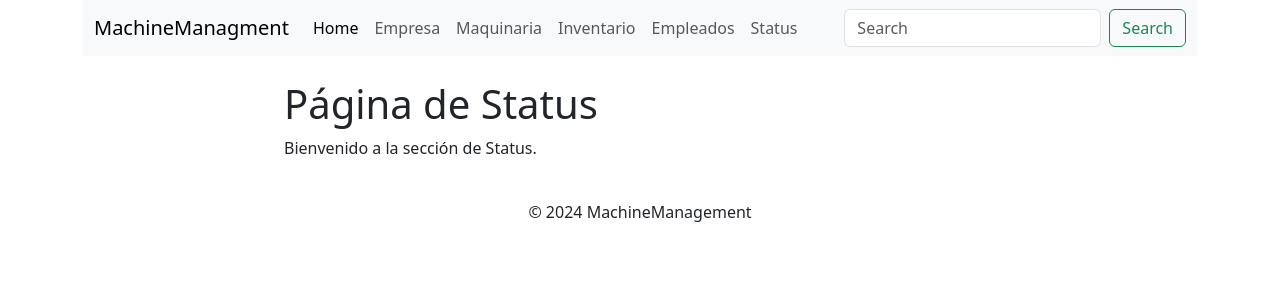
After one commit to AAngel777/MachineManagement, a Django app: page /status/ in a window 1280 px wide. The commit adds this page. Shown: the top 300 px of the page. Run offline with Django 5.2, Linux system fonts and the light colour scheme; some libraries are stand-ins or nearby versions.

Commit message:
Primer commit

```diff
--- a/machinemanagment/machinemanagment/urls.py
+++ b/machinemanagment/machinemanagment/urls.py
@@ -16,8 +16,17 @@ Including another URLconf
 """
 from django.contrib import admin
 from django.urls import path,include
+from . import views
+from machinemanagment import views
 
 urlpatterns = [
     path('admin/', admin.site.urls),
     path('', include("home.urls")),
+    path('maquinaria/', views.maquinaria, name='maquinaria'),  # Ruta para la página de maquinaria
+    path('inventario/', views.inventario, name='inventario'),  # Ruta para la página de inventario
+    path('status/', views.status, name='status'),  # Ruta para la página de inventario
+    path('empresa/', views.empresa, name='empresa'),  # Ruta para la página de inventario
+    path('empleados/', views.empleados, name='empleados'),  # Ruta para la página de inventario
+    path('home/', views.home, name='home'),  # Ruta para la página de inventario
+
 ]
--- /dev/null
+++ b/machinemanagment/machinemanagment/views.py
@@ -0,0 +1,20 @@
+# views.py
+from django.shortcuts import render
+
+def maquinaria(request):
+    return render(request, 'maquinaria/maquinaria.html')  # Renderiza la plantilla maquinaria.html
+
+def inventario(request):
+    return render(request, 'inventario/inventario.html')
+
+def status(request):
+    return render(request, 'status/status.html')
+
+def empleados(request):
+    return render(request, 'empleados/empleados.html')
+
+def empresa(request):
+    return render(request, 'empresa/empresa.html')
+
+def home(request):
+    return render(request, 'home/index.html')
--- /dev/null
+++ b/machinemanagment/templates/Status/status.html
@@ -0,0 +1,9 @@
+<!-- maquinaria.html -->
+{% extends 'base/base.html' %}
+
+{% block content %}
+  <div class="container">
+    <h1>Página de Status</h1>
+    <p>Bienvenido a la sección de Status.</p>
+  </div>
+{% endblock %}
--- a/machinemanagment/templates/base/base.html
+++ b/machinemanagment/templates/base/base.html
@@ -4,12 +4,15 @@
   <head>
     <meta charset="utf-8">
     <meta name="viewport" content="width=device-width, initial-scale=1">
-    <title>{% block title %}{% endblock title %}</title>
-    <link href="{% static 'css/bootstrap.min.css' %}" rel="stylesheet" integrity="sha384-QWTKZyjpPEjISv5WaRU9OFeRpok6YctnYmDr5pNlyT2bRjXh0JMhjY6hW+ALEwIH" crossorigin="anonymous">
+    <title>{% block title %}MachineManagement{% endblock title %}</title>
+
+    <!-- Carga de Bootstrap desde archivos estáticos -->
+    <link href="{% static 'css/bootstrap.min.css' %}" rel="stylesheet">
   </head>
   <body>
-    <div class="row">
-        <nav class="navbar navbar-expand-lg bg-body-tertiary">
+    <div class="container">
+      <!-- Navbar -->
+      <nav class="navbar navbar-expand-lg navbar-light bg-light">
         <div class="container-fluid">
           <a class="navbar-brand" href="#">MachineManagment</a>
           <button class="navbar-toggler" type="button" data-bs-toggle="collapse" data-bs-target="#navbarSupportedContent" aria-controls="navbarSupportedContent" aria-expanded="false" aria-label="Toggle navigation">
@@ -18,24 +21,23 @@
           <div class="collapse navbar-collapse" id="navbarSupportedContent">
             <ul class="navbar-nav me-auto mb-2 mb-lg-0">
               <li class="nav-item">
-                    <a class="nav-link active" aria-current="page" href="#">Home</a>
+                <a class="nav-link active" aria-current="page" href="{% url 'home' %}">Home</a>
               </li>
               <li class="nav-item">
-                    <a class="nav-link" href="#">Empresa</a>
+                <a class="nav-link" href="{% url 'empresa' %}">Empresa</a>
               </li>
               <li class="nav-item">
-                    <a class="nav-link" href="#">Maquinaria</a>
+                <a class="nav-link" href="{% url 'maquinaria' %}">Maquinaria</a>
               </li>
               <li class="nav-item">
-                    <a class="nav-link" href="#">Inventario</a>
+                <a class="nav-link" href="{% url 'inventario' %}">Inventario</a>
               </li>
               <li class="nav-item">
-                    <a class="nav-link" href="#">Empleados</a>
+                <a class="nav-link" href="{% url 'empleados' %}">Empleados</a>
               </li>
               <li class="nav-item">
-                    <a class="nav-link" href="#">Status</a>
+                <a class="nav-link" href="{% url 'status' %}">Status</a>
               </li>
-                  <li class="nav-item dropdown">
             </ul>
             <form class="d-flex" role="search">
               <input class="form-control me-2" type="search" placeholder="Search" aria-label="Search">
@@ -44,27 +46,25 @@
           </div>
         </div>
       </nav>
+
+      <!-- Contenido principal -->
+      <div class="row mt-4">
+        <div class="col-2"></div>
+        <div class="col-8">
+          {% block content %}
+          <!-- Aquí va el contenido dinámico -->
+          {% endblock content %}
+        </div>
+        <div class="col-2"></div>
       </div>
 
-
-        <div class="row">
-            <div class="col-2">
-
-            </div>
-            <div class="col-8">
-              {% block content %}
-              {% endblock content %}
-            </div>
-            <div class="col-2">
-
-            </div>
+      <!-- Footer (opcional, si lo necesitas) -->
+      <footer class="text-center mt-4">
+        <p>&copy; 2024 MachineManagement</p>
+      </footer>
     </div>
 
-
-        <div class="row">
-
-        </div>
-
-    <script src="{% static 'js/bootstrap.bundle.min.js' %}" integrity="sha384-YvpcrYf0tY3lHB60NNkmXc5s9fDVZLESaAA55NDzOxhy9GkcIdslK1eN7N6jIeHz" crossorigin="anonymous"></script>
+    <!-- Carga de JavaScript de Bootstrap desde archivos estáticos -->
+    <script src="{% static 'js/bootstrap.bundle.min.js' %}"></script>
   </body>
 </html>
--- a/machinemanagment/templates/home/index.html
+++ b/machinemanagment/templates/home/index.html
@@ -5,4 +5,6 @@
 
 {% block content %}
     <h1>Machine Managment</h1>
+    <p>Bienvenido a la sección de home.</p>
+
 {% endblock content  %}
```
Also changed, not shown: machinemanagment/templates/Empleados/empleados.html (added, +9 -0 lines), machinemanagment/templates/Empresa/empresa.html (added, +9 -0 lines), machinemanagment/templates/Inventario/inventario.html (added, +9 -0 lines), machinemanagment/templates/maquinaria/maquinaria.html (added, +9 -0 lines). Lines whose indentation alone changed are shown as unchanged.
